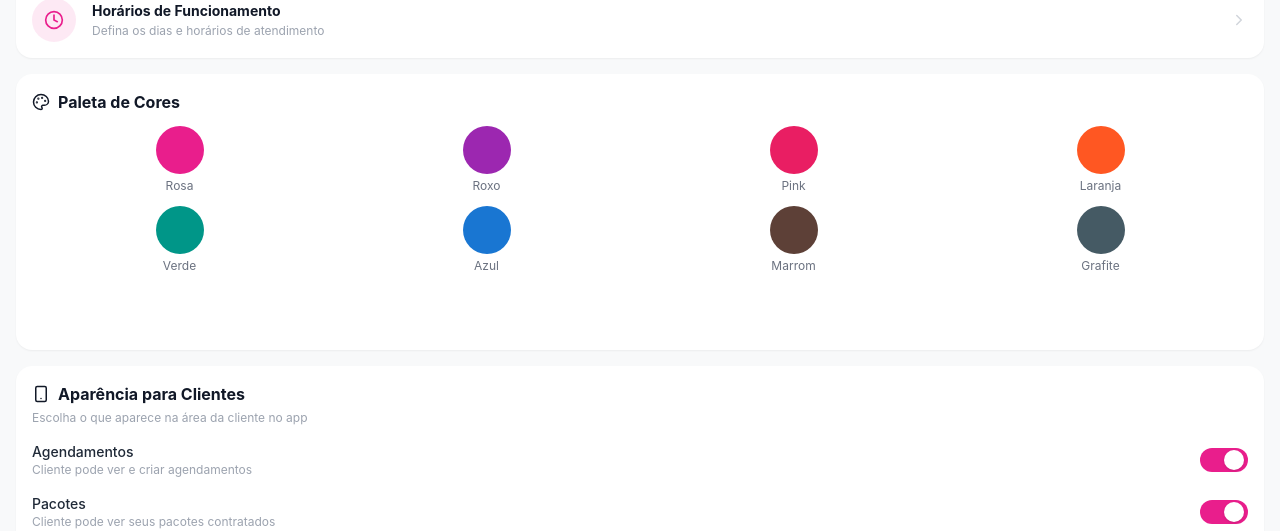
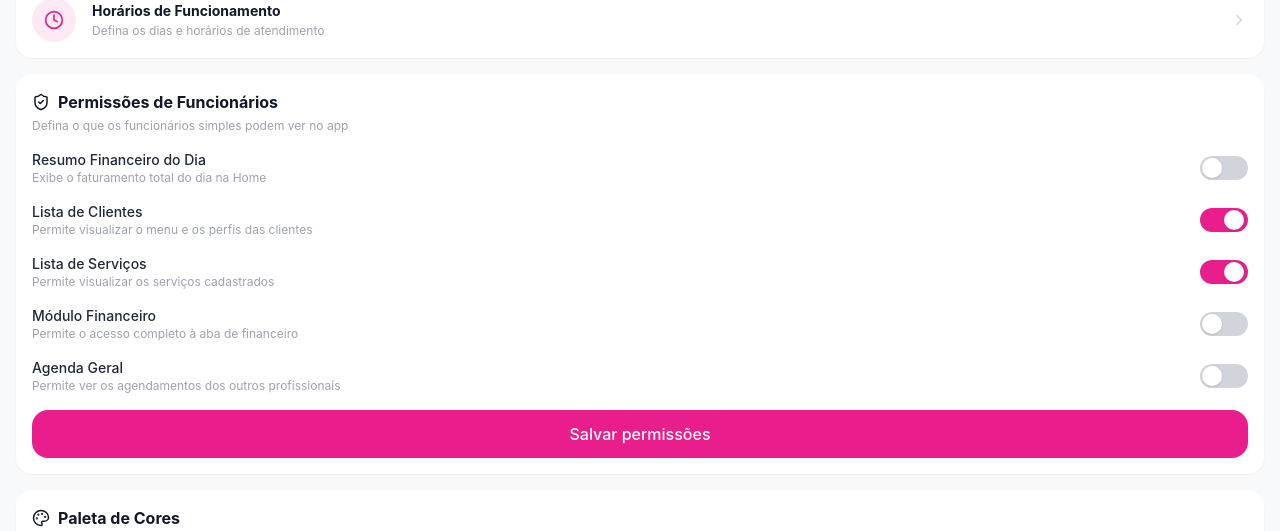
Before and after one commit to juliatedeschi7-creator/salao2.0, a Next.js app: page /salao/configuracoes in a window 1280 px wide. Shown: the part 182-713 px from the top of the page. Built offline with nearby package versions, Linux system fonts and the light colour scheme; no server answers.

Commit message:
Update page.tsx

```diff
--- a/src/app/salao/configuracoes/page.tsx
+++ b/src/app/salao/configuracoes/page.tsx
@@ -3,7 +3,7 @@ import { useEffect, useState } from 'react'
 import { supabase } from '@/lib/supabase'
 import { useAuth } from '@/lib/hooks/useAuth'
 import { useRouter } from 'next/navigation'
-import { ArrowLeft, Bell, Link, Copy, Check, LogOut, Palette, Smartphone, Clock, ChevronRight, UserCheck, Edit3, Save, X } from 'lucide-react'
+import { ArrowLeft, Bell, Link, Copy, Check, LogOut, Palette, Smartphone, Clock, ChevronRight, UserCheck, Edit3, Save, X, ShieldCheck } from 'lucide-react'
 import { registrarPush, verificarPushAtivo } from '@/lib/push-client'
 
 const CORES = [
@@ -42,6 +42,17 @@ export default function ConfiguracoesPage() {
   const [salvandoModulos, setSalvandoModulos] = useState(false)
   const [modulosSalvos, setModulosSalvos] = useState(false)
 
+  // Permissões de funcionários simples
+  const [permissoesFunc, setPermissoesFunc] = useState({
+    ver_faturamento: false,
+    ver_clientes: true,
+    ver_servicos: true,
+    ver_financeiro: false,
+    ver_agenda_todos: false,
+  })
+  const [salvandoPermissoesFunc, setSalvandoPermissoesFunc] = useState(false)
+  const [permissoesFuncSalvas, setPermissoesFuncSalvas] = useState(false)
+
   // Edição de informações
   const [editandoInfo, setEditandoInfo] = useState(false)
   const [formInfo, setFormInfo] = useState({ nome: '', telefone: '', instagram: '', cidade: '', descricao: '' })
@@ -65,6 +76,8 @@ export default function ConfiguracoesPage() {
     setCorSelecionada(sal?.cor_primaria || '#E91E8C')
     setAprovacaoAutomatica(sal?.aprovacao_automatica_clientes === true)
     if (sal?.modulos_cliente) setModulos(prev => ({ ...prev, ...sal.modulos_cliente }))
+    if (sal?.permissoes_funcionario) setPermissoesFunc(prev => ({ ...prev, ...sal.permissoes_funcionario }))
+
     setFormInfo({
       nome: sal?.nome || '', telefone: sal?.telefone || '',
       instagram: sal?.instagram || '', cidade: sal?.cidade || '', descricao: sal?.descricao || '',
@@ -116,6 +129,14 @@ export default function ConfiguracoesPage() {
     setTimeout(() => setModulosSalvos(false), 2500)
   }
 
+  async function salvarPermissoesFunc() {
+    setSalvandoPermissoesFunc(true)
+    await supabase.from('saloes').update({ permissoes_funcionario: permissoesFunc }).eq('id', profile!.salao_id!)
+    setSalvandoPermissoesFunc(false)
+    setPermissoesFuncSalvas(true)
+    setTimeout(() => setPermissoesFuncSalvas(false), 2500)
+  }
+
   async function toggleAprovacaoAutomatica() {
     const novoValor = !aprovacaoAutomatica
     setSalvandoAprovacao(true)
@@ -126,20 +147,13 @@ export default function ConfiguracoesPage() {
 
   async function ativarPush() {
     setAtivandoPush(true)
-
-  // 1. Chamamos passando apenas 1 argumento (o ID do profile)
-  // 2. Como ela retorna true ou false, guardamos direto na variável 'ok'
     const ok = await registrarPush(profile!.id)
-
     setPushAtivo(ok)
     setAtivandoPush(false)
-
-  // 3. Adaptamos a mensagem de erro para não tentar ler 'resultado.motivo' (já que é um booleano)
     setResultadoPush(ok
       ? { ok: true, msg: 'Push ativado! Agora clique em testar.' }
       : { ok: false, msg: 'Não foi possível ativar. Verifique se o navegador permite notificações.' }
     )
-
     setTimeout(() => setResultadoPush(null), 4000)
   }
 
@@ -149,7 +163,7 @@ async function testarPush() {
     try {
       const controller = new AbortController()
       const timeout = setTimeout(() => controller.abort(), 15000)
-const res = await fetch('/api/push/test/', { //
+      const res = await fetch('/api/push/test/', {
         method: 'POST',
         headers: { 'Content-Type': 'application/json' },
         body: JSON.stringify({ profileId: profile!.id }),
@@ -300,6 +314,37 @@ const res = await fetch('/api/push/test/', { //
           <ChevronRight size={18} className="text-gray-300 shrink-0" />
         </button>
 
+        {/* Permissões de Funcionários */}
+        <div className="card flex flex-col gap-4">
+          <div>
+            <p className="font-bold text-gray-900 flex items-center gap-2"><ShieldCheck size={18} />Permissões de Funcionários</p>
+            <p className="text-xs text-gray-400 mt-1">Defina o que os funcionários simples podem ver no app</p>
+          </div>
+          {[
+            { key: 'ver_faturamento', label: 'Resumo Financeiro do Dia', desc: 'Exibe o faturamento total do dia na Home' },
+            { key: 'ver_clientes', label: 'Lista de Clientes', desc: 'Permite visualizar o menu e os perfis das clientes' },
+            { key: 'ver_servicos', label: 'Lista de Serviços', desc: 'Permite visualizar os serviços cadastrados' },
+            { key: 'ver_financeiro', label: 'Módulo Financeiro', desc: 'Permite o acesso completo à aba de financeiro' },
+            { key: 'ver_agenda_todos', label: 'Agenda Geral', desc: 'Permite ver os agendamentos dos outros profissionais' },
+          ].map(p => (
+            <div key={p.key} className="flex items-center justify-between">
+              <div className="flex-1 pr-4">
+                <p className="text-sm font-medium text-gray-800">{p.label}</p>
+                <p className="text-xs text-gray-400">{p.desc}</p>
+              </div>
+              <button onClick={() => setPermissoesFunc(prev => ({ ...prev, [p.key]: !prev[p.key as keyof typeof permissoesFunc] }))}
+                className="relative w-12 h-6 rounded-full transition-colors shrink-0"
+                style={{ backgroundColor: permissoesFunc[p.key as keyof typeof permissoesFunc] ? cor : '#d1d5db' }}>
+                <div className={'absolute top-0.5 w-5 h-5 bg-white rounded-full shadow transition-all ' + (permissoesFunc[p.key as keyof typeof permissoesFunc] ? 'left-6' : 'left-0.5')} />
+              </button>
+            </div>
+          ))}
+          <button onClick={salvarPermissoesFunc} disabled={salvandoPermissoesFunc}
+            className="w-full py-3 rounded-2xl text-white font-medium" style={{ backgroundColor: cor }}>
+            {permissoesFuncSalvas ? '✓ Permissões salvas!' : salvandoPermissoesFunc ? 'Salvando...' : 'Salvar permissões'}
+          </button>
+        </div>
+
         {/* Paleta de Cores */}
         <div className="card flex flex-col gap-3">
           <p className="font-bold text-gray-900 flex items-center gap-2"><Palette size={18} />Paleta de Cores</p>
@@ -333,7 +378,7 @@ const res = await fetch('/api/push/test/', { //
                 <p className="text-xs text-gray-400">{m.desc}</p>
               </div>
               <button onClick={() => setModulos(prev => ({ ...prev, [m.key]: !prev[m.key] }))}
-                className="relative w-12 h-6 rounded-full transition-colors"
+                className="relative w-12 h-6 rounded-full transition-colors shrink-0"
                 style={{ backgroundColor: modulos[m.key] ? cor : '#d1d5db' }}>
                 <div className={'absolute top-0.5 w-5 h-5 bg-white rounded-full shadow transition-all ' + (modulos[m.key] ? 'left-6' : 'left-0.5')} />
               </button>
```
Lines whose indentation alone changed are shown as unchanged.
